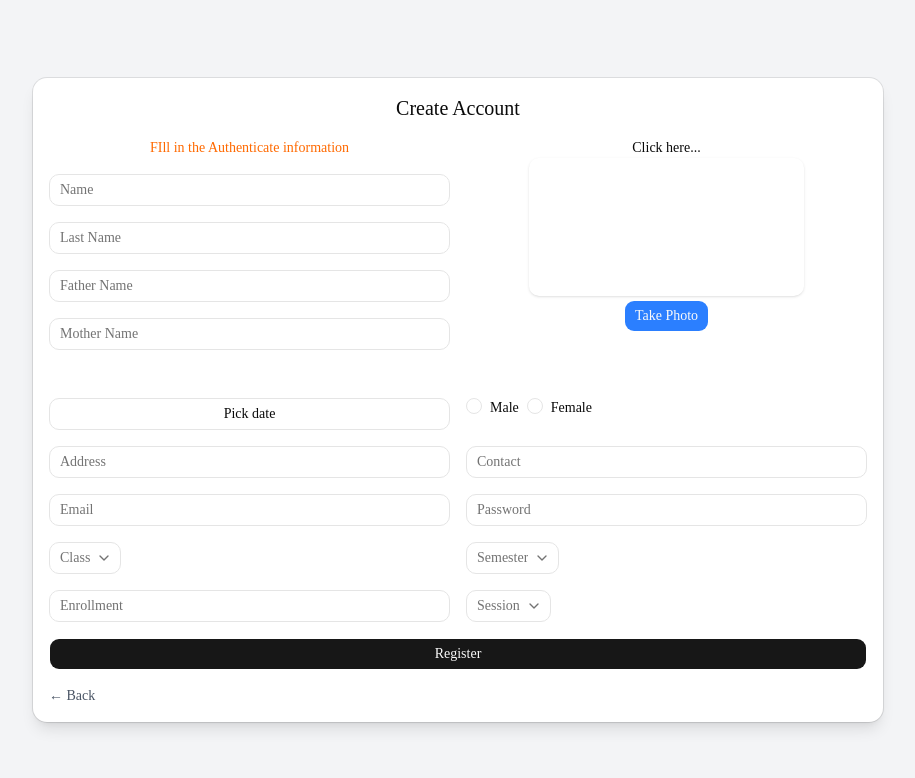
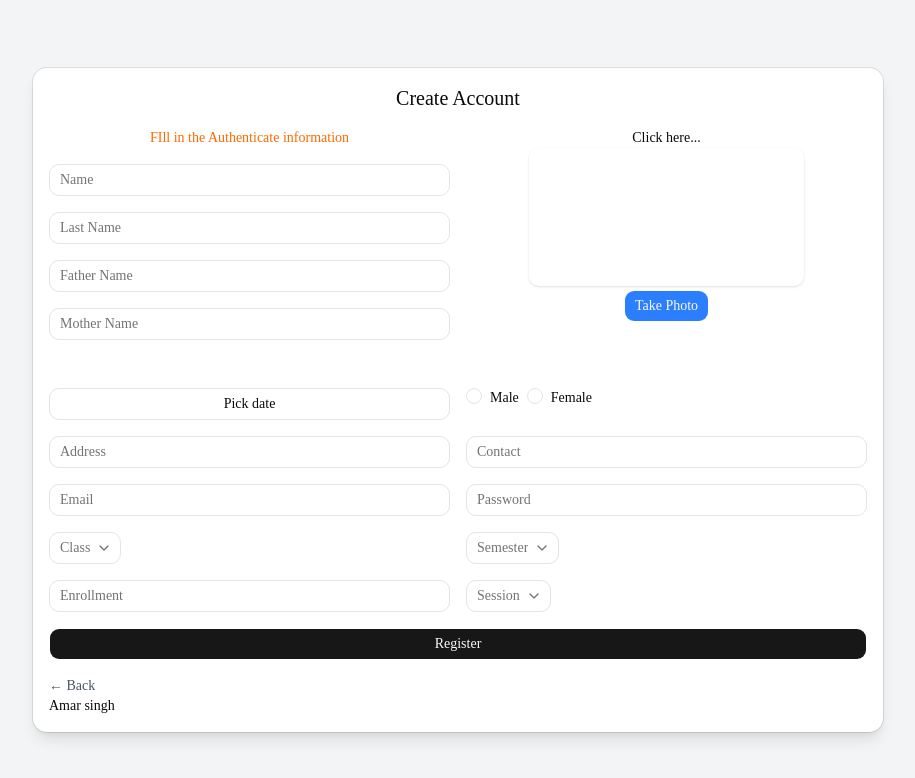
Before and after one commit to 1234amarsingh/my-app, a Next.js app: page /sing-in in a window 1280 px wide. Shown: the top 778 px of the page, without its empty margins (182-1097 px from the left). Built offline with nearby package versions, Linux system fonts and the light colour scheme.

Commit message:
update sign in page

```diff
--- a/app/sing-in/page.tsx
+++ b/app/sing-in/page.tsx
@@ -289,6 +289,7 @@ const openCamera = async () => {
               </div>
             <Button type="submit" className="w-full"> Register</Button>
              <Link href="/main" className="hover:bg-transparent text-gray-600 font-medium">← Back</Link>
+             <h1>Amar singh</h1>
             </form>
           </CardContent>
         </Card>
```
